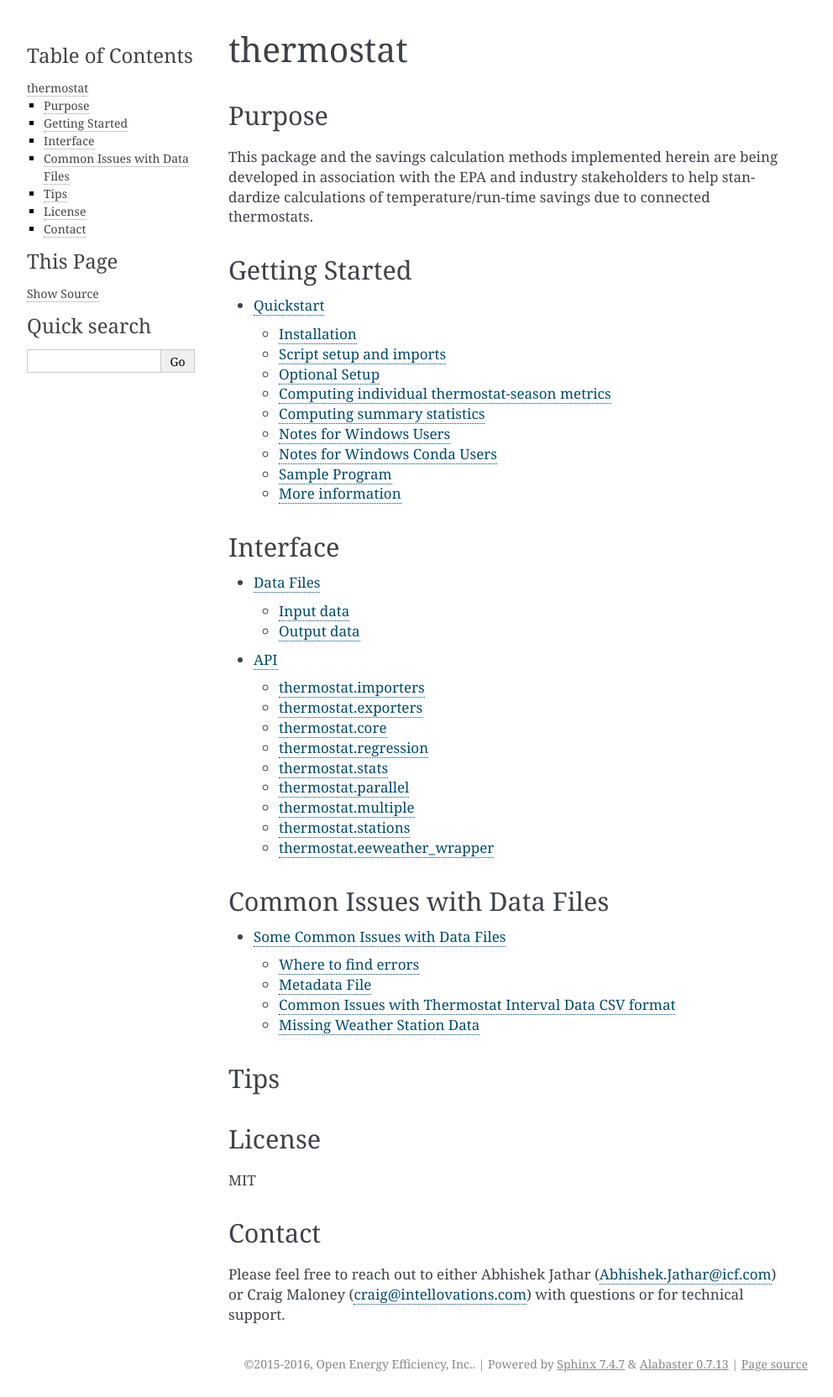
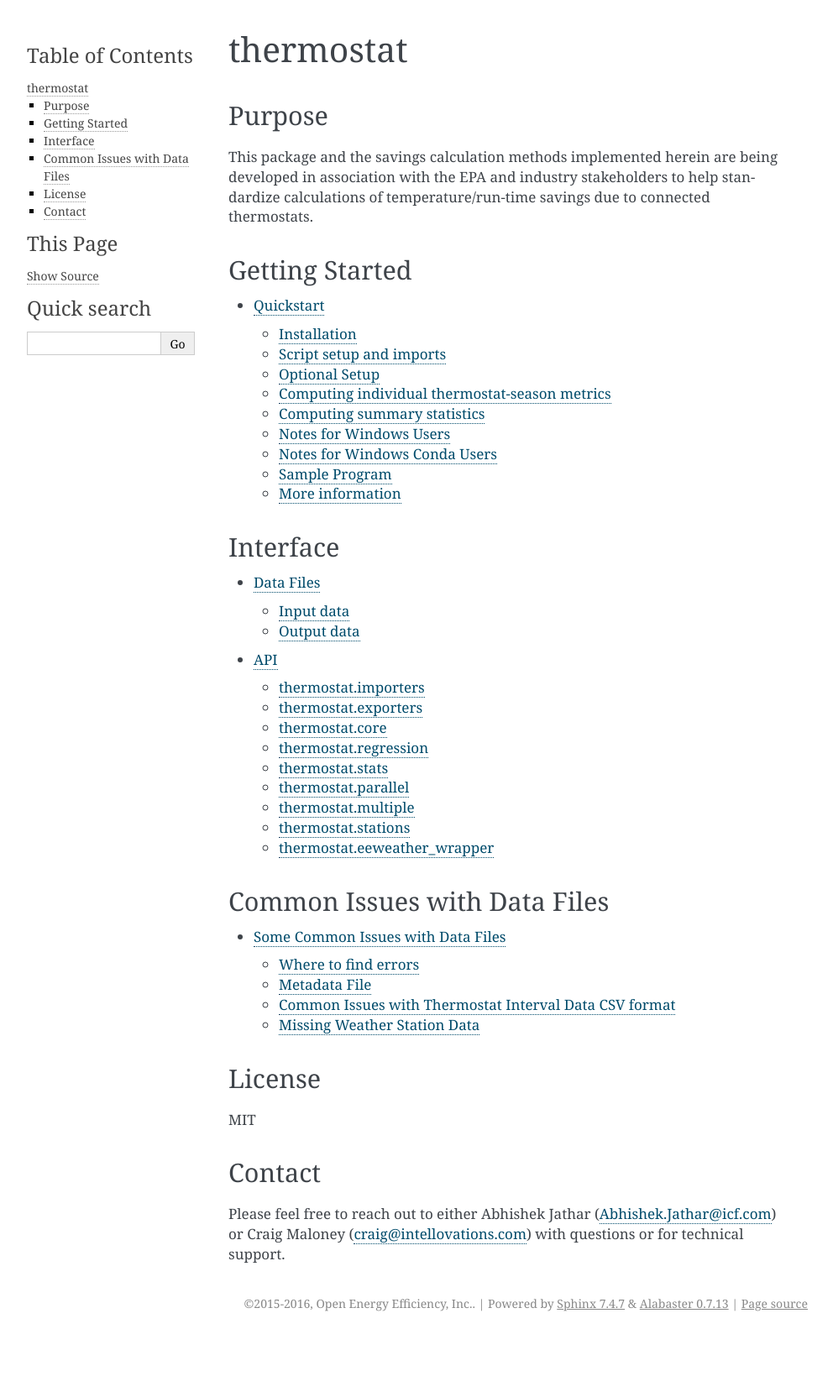
Before and after one commit to EPAENERGYSTAR/epathermostat, a Sphinx documentation site: the page built from docs/index.rst, in a window 1280 px wide. Shown: the whole page at 84% size, without its empty margins (148-1140 px from the left). Built offline with Sphinx 7.4.7, drawn with Linux system fonts in a browser that asks for light colours; after the commit the page ends 1592 px from its top, so only the background shows below that.

Commit message:
Removing tips section

```diff
--- a/docs/index.rst
+++ b/docs/index.rst
@@ -32,11 +32,6 @@ Common Issues with Data Files
 
    common_issues
 
-Tips
-----
-.. toctree::
-   :maxdepth: 2
-
 License
 -------
 
```
